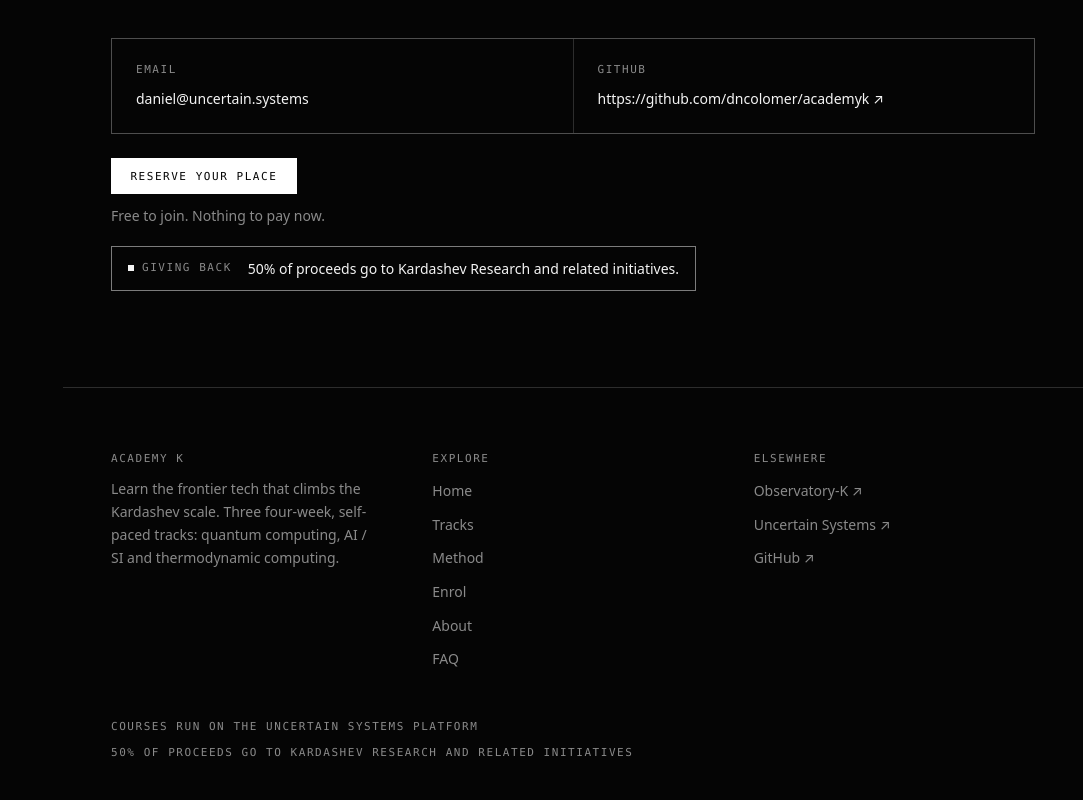
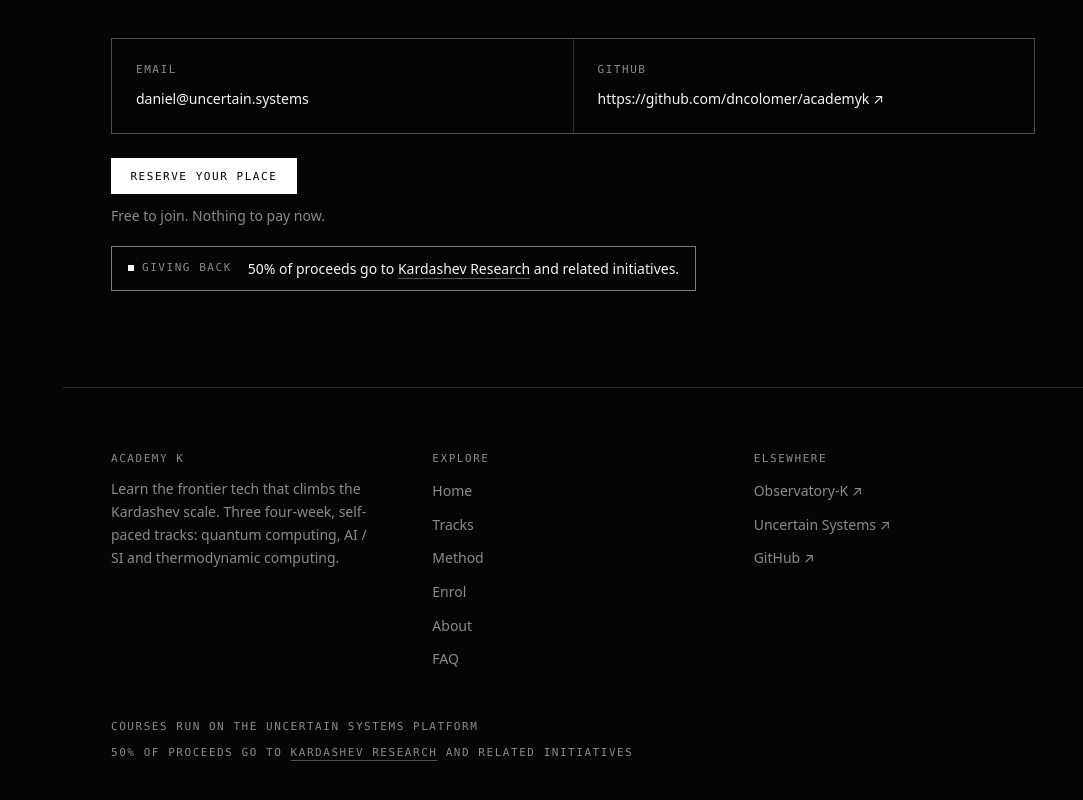
Before and after one commit to dncolomer/academyk, a Next.js app: page /about in a window 1280 px wide. Shown: the part 1044-1844 px from the top of the page, without its empty margins (197-1280 px from the left). Built offline with nearby package versions, Linux system fonts and the light colour scheme; no server answers.

Commit message:
Link Kardashev Research in proceeds lines to x.com/Kardashev_AI

```diff
--- a/app/faq/page.tsx
+++ b/app/faq/page.tsx
@@ -1,3 +1,4 @@
+import { KardashevResearchLink } from "@/components/KardashevResearchLink";
 import Link from "next/link";
 import { Container } from "@/components/Container";
 import { TrackGlyph } from "@/components/TrackGlyph";
@@ -67,7 +68,11 @@
             },
             {
               q: "Where do the proceeds go?",
-              a: "50% of proceeds go to Kardashev Research and related initiatives.",
+              a: (
+                <>
+                  50% of proceeds go to <KardashevResearchLink /> and related initiatives.
+                </>
+              ),
             },
             {
               q: "How does enrolment work?",
--- a/components/Footer.tsx
+++ b/components/Footer.tsx
@@ -1,3 +1,4 @@
+import { KardashevResearchLink } from "@/components/KardashevResearchLink";
 import Link from "next/link";
 import { site } from "@/content/site";
 import { primaryNav } from "@/lib/nav";
@@ -49,7 +50,7 @@
           </div>
         </div>
         <p className="ak-label mt-12">Courses run on the Uncertain Systems platform</p>
-        <p className="ak-label mt-3">50% of proceeds go to Kardashev Research and related initiatives</p>
+        <p className="ak-label mt-3">50% of proceeds go to <KardashevResearchLink className="text-muted hover:text-ink" /> and related initiatives</p>
       </Container>
     </footer>
   );
--- /dev/null
+++ b/components/KardashevResearchLink.tsx
@@ -0,0 +1,20 @@
+import { cn } from "@/lib/cn";
+
+export const KARDASHEV_RESEARCH_URL = "https://x.com/Kardashev_AI";
+
+export function KardashevResearchLink({ className }: { className?: string }) {
+  return (
+    <a
+      href={KARDASHEV_RESEARCH_URL}
+      target="_blank"
+      rel="noopener noreferrer"
+      aria-label="Kardashev Research on X (opens in a new tab)"
+      className={cn(
+        "text-ink underline decoration-white/30 underline-offset-4 transition-colors hover:decoration-ink focus-visible:outline focus-visible:outline-1 focus-visible:outline-offset-2 focus-visible:outline-ink",
+        className,
+      )}
+    >
+      Kardashev Research
+    </a>
+  );
+}
--- a/components/ProceedsBadge.tsx
+++ b/components/ProceedsBadge.tsx
@@ -1,3 +1,4 @@
+import { KardashevResearchLink } from "@/components/KardashevResearchLink";
 import { Lamp } from "@/components/Lamp";
 import { cn } from "@/lib/cn";
 
@@ -22,7 +23,7 @@
         </span>
       ) : null}
       <span className="min-w-0 text-sm leading-snug text-pretty text-ink">
-        50% of proceeds go to Kardashev Research and related initiatives.
+        50% of proceeds go to <KardashevResearchLink /> and related initiatives.
       </span>
     </div>
   );
```
